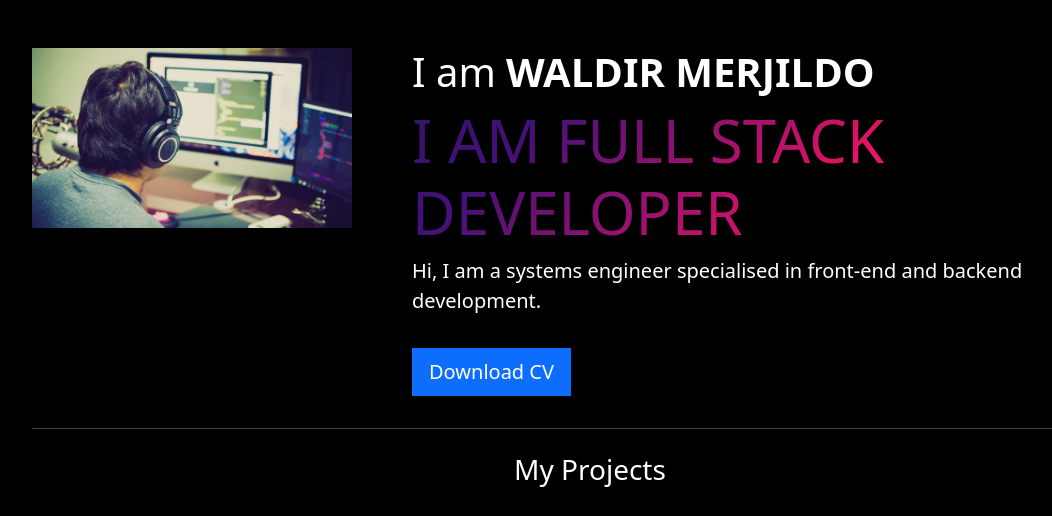
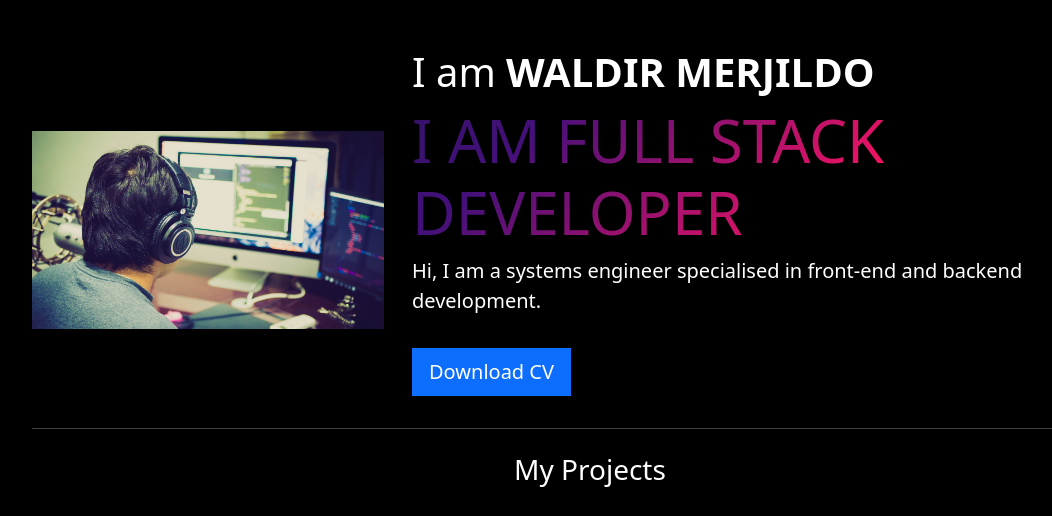
Before and after one commit to MUwaldir/portfolio_web, a Django app: page / in a window 1280 px wide. Shown: the part 56-572 px from the top of the page, without its empty margins (50-1102 px from the left). Run offline with Django 4.2, Linux system fonts and the light colour scheme; data that the repository does not hold is empty.

Commit message:
actualización de cv

```diff
--- a/portfolio/templates/home.html
+++ b/portfolio/templates/home.html
@@ -1,7 +1,7 @@
 {% extends 'layout.html' %} {% block content %} {% load static %}
 <header>
   <div class="row ele">
-    <div class="col-md-4 pt-5 pe-5">
+    <div class="col-md-4 pt-5 pe-3 d-flex align-items-center">
       <img
         class="img-fluid"
         src="{% static 'portfolio/img_portfolio_perfil.jpg' %}"
```
Also changed, not shown: 1 other file.
